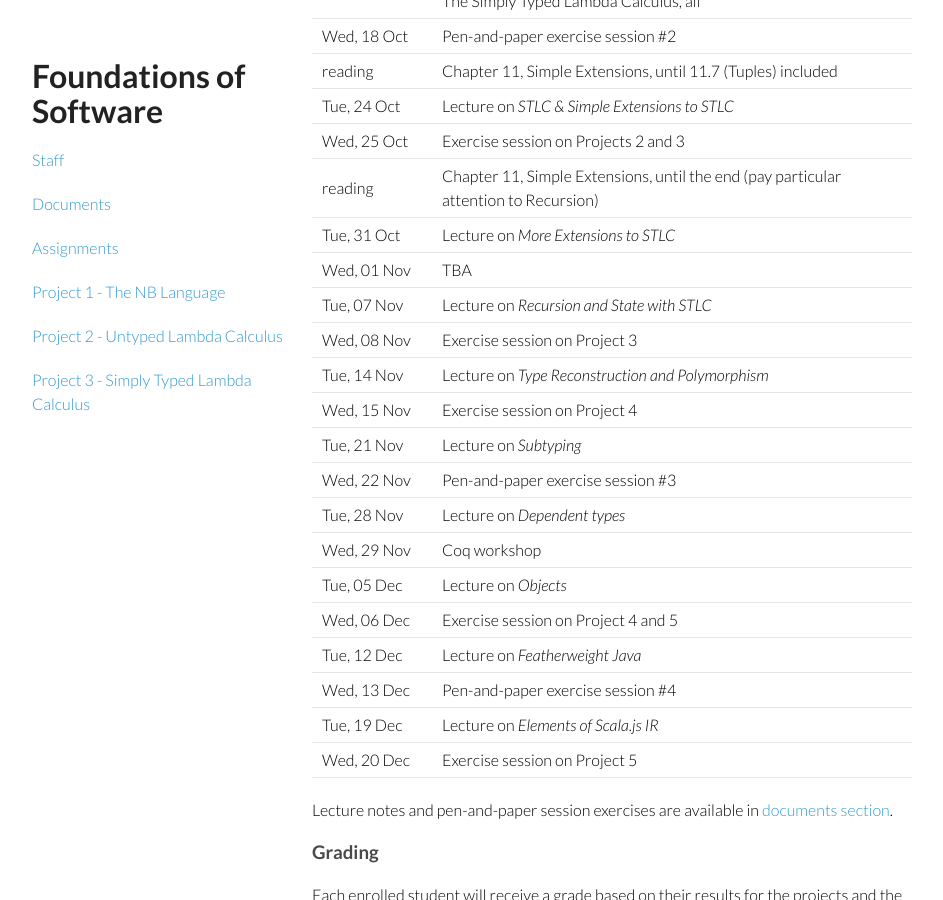
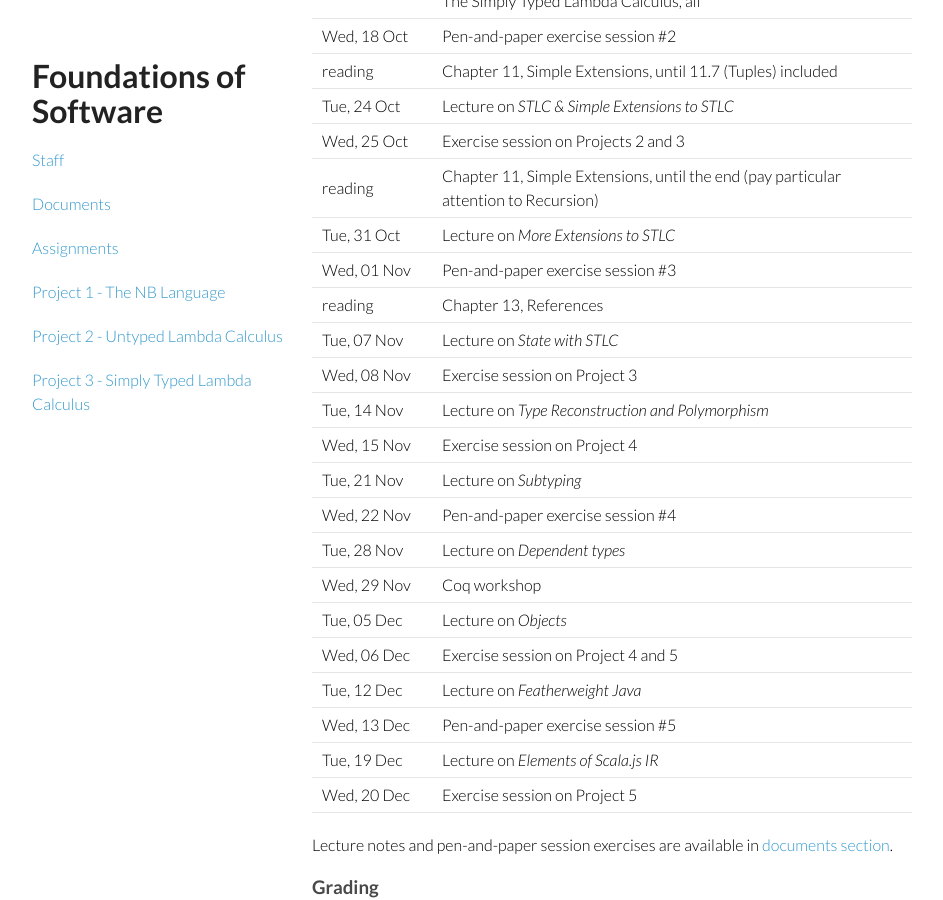
Before and after one commit to fos-2023/fos-2023.github.io, a Jekyll site: the page built from index.md, in a window 1280 px wide and 900 px high, scrolled down 2064 px. Shown: the whole window, without its empty margins (168-1111 px from the left). Built offline with Jekyll 4.4.1, drawn with Linux system fonts in a browser that asks for light colours.

Commit message:
generated for https://github.com/sjrd/fos/tree/53b5f688ae34405c5fbb0e895215389217aca79c

```diff
--- a/index.md
+++ b/index.md
@@ -48,19 +48,20 @@ The schedule below is, to a small extent, still provisional.
 | Wed, 25 Oct | Exercise session on Projects 2 and 3 |
 | reading | Chapter 11, Simple Extensions, until the end (pay particular attention to Recursion) |
 | Tue, 31 Oct | Lecture on *More Extensions to STLC* |
-| Wed, 01 Nov | TBA |
-| Tue, 07 Nov | Lecture on *Recursion and State with STLC* |
+| Wed, 01 Nov | Pen-and-paper exercise session #3 |
+| reading | Chapter 13, References |
+| Tue, 07 Nov | Lecture on *State with STLC* |
 | Wed, 08 Nov | Exercise session on Project 3 |
 | Tue, 14 Nov | Lecture on *Type Reconstruction and Polymorphism* |
 | Wed, 15 Nov | Exercise session on Project 4 |
 | Tue, 21 Nov | Lecture on *Subtyping* |
-| Wed, 22 Nov | Pen-and-paper exercise session #3 |
+| Wed, 22 Nov | Pen-and-paper exercise session #4 |
 | Tue, 28 Nov | Lecture on *Dependent types* |
 | Wed, 29 Nov | Coq workshop |
 | Tue, 05 Dec | Lecture on *Objects* |
 | Wed, 06 Dec | Exercise session on Project 4 and 5 |
 | Tue, 12 Dec | Lecture on *Featherweight Java* |
-| Wed, 13 Dec | Pen-and-paper exercise session #4 |
+| Wed, 13 Dec | Pen-and-paper exercise session #5 |
 | Tue, 19 Dec | Lecture on *Elements of Scala.js IR* |
 | Wed, 20 Dec | Exercise session on Project 5 |
 
```
Also changed, not shown: 19 other files.
